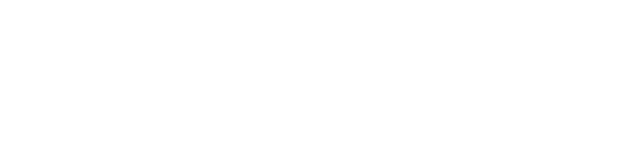
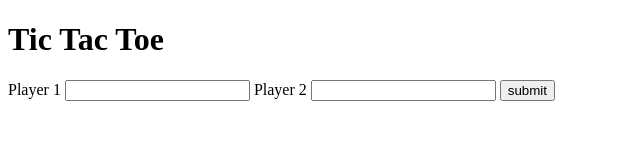
Before and after one commit to acciojob/tictactoe-rohan1207, a website: page main.html in a window 1280 px wide. Shown: the whole page, without its empty margins (0-640 px from the left). Drawn offline with Linux system fonts and the light colour scheme.

Commit message:
created a submission

```diff
--- a/main.html
+++ b/main.html
@@ -8,6 +8,17 @@
 
 <body>
 	<!-- the entire body must be written by student -->
+	<div class="container">
+		<h1>Tic Tac Toe</h1>
+		<form>
+			<label>Player 1</label>
+			<input type="text" id="player-1"required>
+
+			<label>Player 2</label>
+			<input type="text" id="player-2"required>
+			<input type="button" value=submit >
+		</form>
+	</div>
     <script type="text/javascript" src="./script.js">
 </script>
 
```
